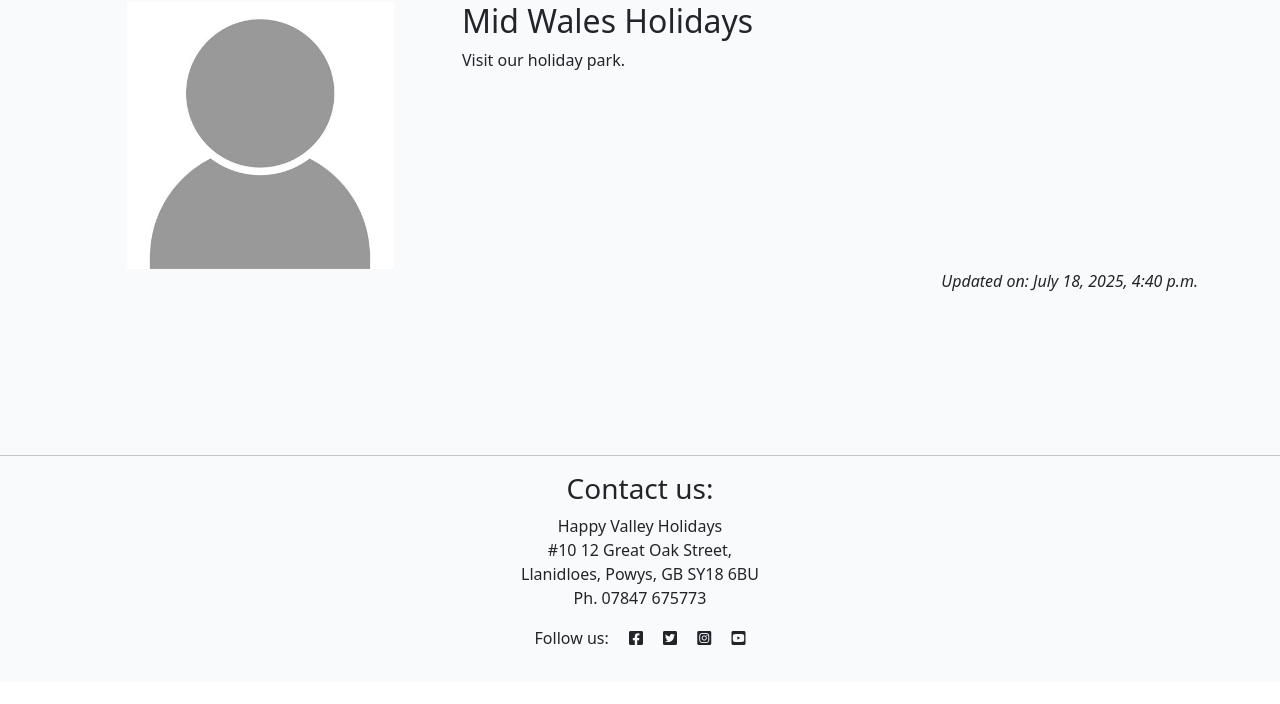
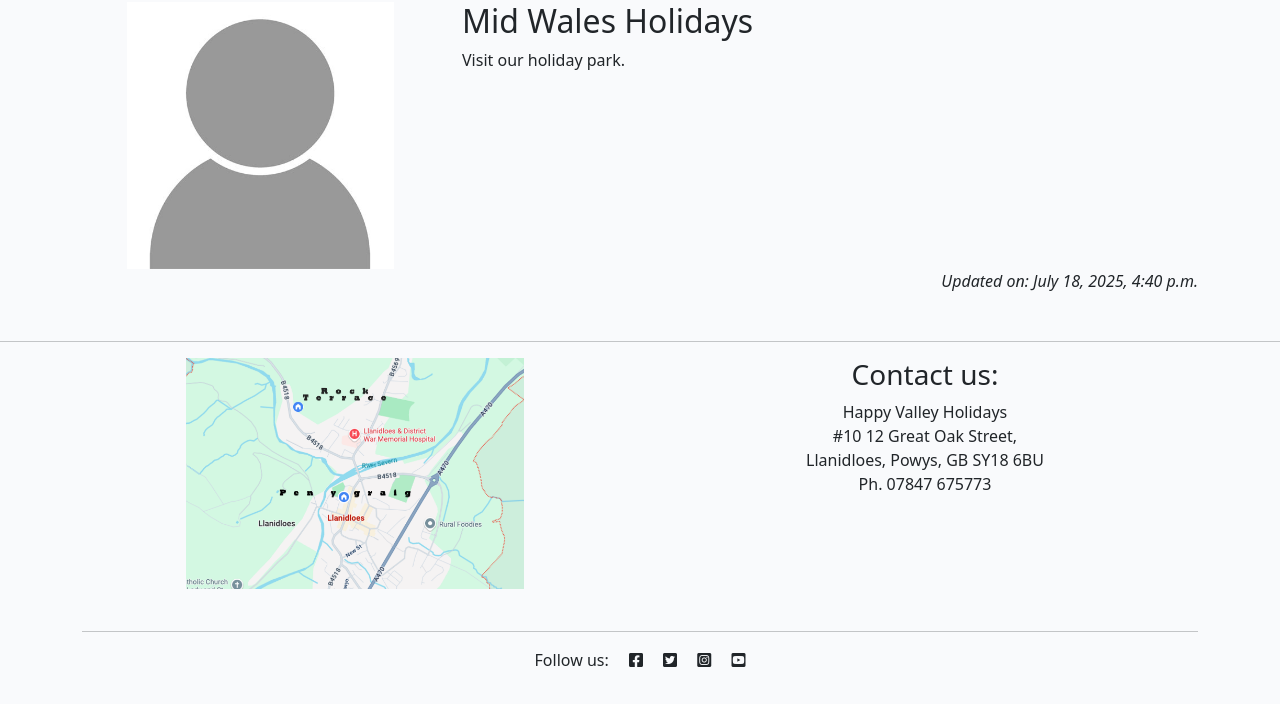
Before and after one commit to Jordalenko/happy_valley_holiays_v2, a Django app: page /about/ in a window 1280 px wide. Shown: the part 118-822 px from the top of the page. Before the commit the page ends 763 px from the top, so only its background shows below. Run offline with Django 4.2, Linux system fonts and the light colour scheme; data comes from the database, SQL or seed files in the repository; both versions use the stored data as it was after the commit.

Commit message:
Add map to footer with a clickable zone for each cottage - part 1

```diff
--- a/static/css/style.css
+++ b/static/css/style.css
@@ -190,3 +190,27 @@
   overflow: hidden;
   text-overflow: ellipsis;
 }
+
+/* Footer */
+
+/* #footer-map-image {
+  flex-shrink: 1;
+  width: 50%;
+  max-width: 50%;
+  height: auto;
+  display: block;
+}
+
+.footer-map-container img {
+  flex-shrink: 1;
+  width: 50%;
+  max-width: 50%;
+  height: auto;
+  display: block;
+}
+
+/* Optional: you can limit the map container max-width as well */
+.footer-map-container {
+  max-width: 400px;
+  margin: 0 auto;
+} */
--- a/templates/base.html
+++ b/templates/base.html
@@ -135,6 +135,29 @@
     <!-- Footer -->
 <footer class="footer mt-auto py-3 white-bg">
     <hr>
+    <div class="container">
+      <div class="row">
+        <div class="col-md-6 text-center footer-map-container">
+          <img src="{% static 'images/llani_map_detail.png' %}" style="width: 90%; height: 90%; object-fit: cover;" usemap="#footer-map" alt="Clickable Map" />
+
+            <map name="footer-map">
+                <area
+                shape="rect"
+                coords="90,10,400,120"
+                href="https://www.google.com/maps/place/6+Rock+Ter,+Llanidloes+SY18+6HR/@52.4537818,-3.5474614,17z/data=!3m1!4b1!4m5!3m4!1s0x486fedbf1c479459:0xafabcf6ec13bbec8!8m2!3d52.4537818!4d-3.5448865?entry=ttu&g_ep=EgoyMDI1MDcyMy4wIKXMDSoASAFQAw%3D%3D"
+                target="_blank"
+                rel="noopener noreferrer"
+                alt="Rock-Terrace" />
+                <area
+                shape="rect"
+                coords="90,180,400,320"
+                href="https://www.google.com/maps/place/6+China+St,+Llanidloes+SY18+6AB/@52.4480882,-3.542891,17z/data=!3m1!4b1!4m6!3m5!1s0x486fedc7f3903447:0x604acf882d38961e!8m2!3d52.4480882!4d-3.5403107!16s%2Fg%2F11cncgd6bm?entry=ttu&g_ep=EgoyMDI1MDcyMy4wIKXMDSoASAFQAw%3D%3D"
+                target="_blank"
+                rel="noopener noreferrer"
+                alt="Pen-Y-Graig" />
+            </map>
+        </div>
+        <div class="col-md-6 text-center footer-contact-container">
             <h3 class="text-center">Contact us:</h3>
             <address class="text-center">
                 Happy Valley Holidays<br />
@@ -142,6 +165,11 @@
                 Llanidloes, Powys, GB SY18 6BU<br />
                 Ph. 07847 675773
             </address>
+        </div>
+      </div>
+  <hr>
+
+    <!-- Bootstrap JS Bundle with Popper -->
   <p class="text-center">
     Follow us:
     <i class="fab fa-facebook-square ms-3"></i>
```
Also changed, not shown: db.sqlite3, static/images/llani_map_detail.png (added). Lines whose indentation alone changed are shown as unchanged.
